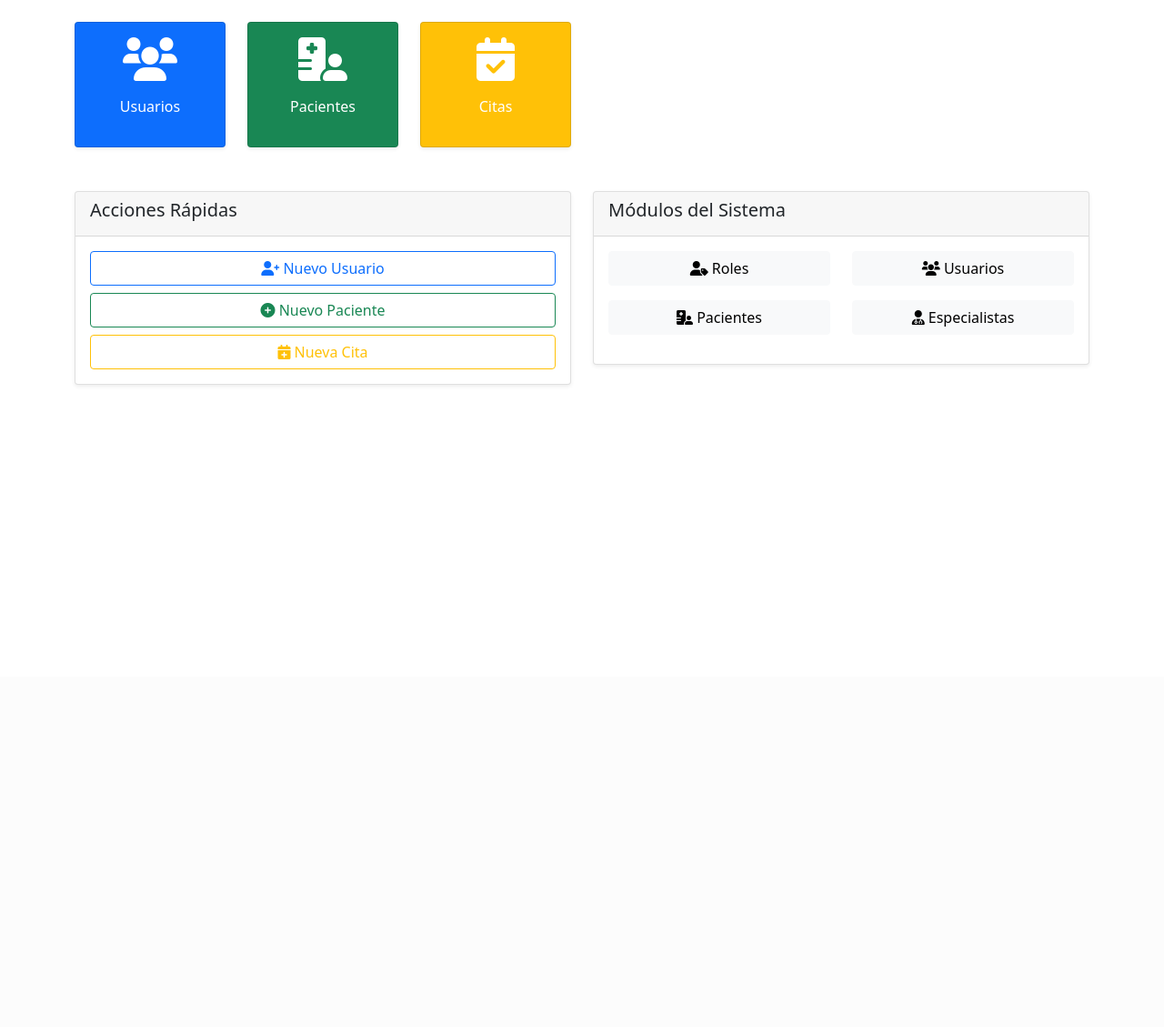
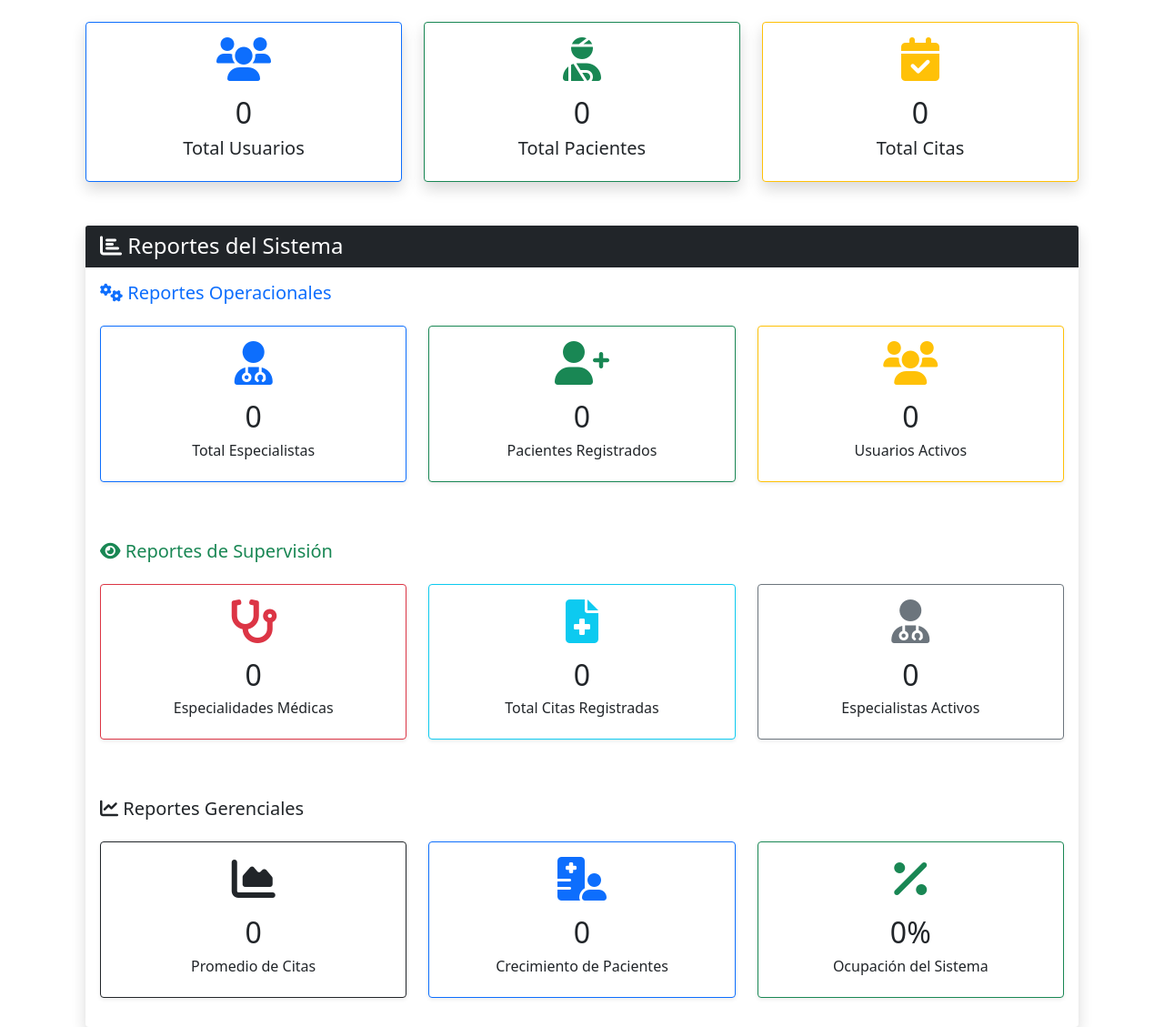
Before and after one commit to colmenarezdaniel177-art/basededatos, a PHP site: page /dashboard/index.php in a window 1280 px wide. Shown: the part 56-1185 px from the top of the page at 91% size. Before the commit the page ends 479 px from the top, so only its background shows below. Run offline with PHP 8.4, Linux system fonts and the light colour scheme; data that the repository does not hold is empty.

Commit message:
Controlle Y Index Dashboard Cambios
cambios en el index del dashboard y en el controller y agg los reportes

```diff
--- a/views/dashboard/index.php
+++ b/views/dashboard/index.php
@@ -1,94 +1,236 @@
-<?php
-$title = "Dashboard - Sistema de Gestión";
-require_once '../views/layouts/header.php';
-?>
+<?php require_once '../views/layouts/header.php'; ?>
 
+<div class="container-fluid mt-4">
+
+    <!-- ESTADÍSTICAS PRINCIPALES -->
     <div class="row">
-    <div class="col-md-2 mb-4">
-        <div class="card bg-primary text-white">
+
+        <div class="col-md-4 mb-4">
+            <div class="card border-primary shadow h-100">
                 <div class="card-body text-center">
-                <i class="fas fa-users fa-3x mb-2"></i>
-                <h3><?php echo $total_usuarios; ?></h3>
-                <p>Usuarios</p>
-            </div>
-        </div>
-    </div>
-    <div class="col-md-2 mb-4">
-        <div class="card bg-success text-white">
-            <div class="card-body text-center">
-                <i class="fas fa-hospital-user fa-3x mb-2"></i>
-                <h3><?php echo $total_pacientes; ?></h3>
-                <p>Pacientes</p>
+
+                    <i class="fas fa-users fa-3x text-primary mb-3"></i>
+
+                    <h2><?= isset($total_usuarios) ? $total_usuarios : 0; ?></h2>
+
+                    <h5>Total Usuarios</h5>
+
                 </div>
             </div>
         </div>
 
-    <div class="col-md-2 mb-4">
-        <div class="card bg-warning text-white">
+        <div class="col-md-4 mb-4">
+            <div class="card border-success shadow h-100">
                 <div class="card-body text-center">
-                <i class="fas fa-calendar-check fa-3x mb-2"></i>
-                <h3><?php echo $total_citas; ?></h3>
-                <p>Citas</p>
+
+                    <i class="fas fa-user-injured fa-3x text-success mb-3"></i>
+
+                    <h2><?= isset($total_pacientes) ? $total_pacientes : 0; ?></h2>
+
+                    <h5>Total Pacientes</h5>
+
+                </div>
+            </div>
+        </div>
+
+        <div class="col-md-4 mb-4">
+            <div class="card border-warning shadow h-100">
+                <div class="card-body text-center">
+
+                    <i class="fas fa-calendar-check fa-3x text-warning mb-3"></i>
+
+                    <h2><?= isset($total_citas) ? $total_citas : 0; ?></h2>
+
+                    <h5>Total Citas</h5>
+
                 </div>
             </div>
         </div>
 
     </div>
 
+    <!-- REPORTES -->
     <div class="row mt-4">
-    <div class="col-md-6">
-        <div class="card">
-            <div class="card-header">
-                <h5>Acciones Rápidas</h5>
+
+        <div class="col-12">
+
+            <div class="card shadow border-0">
+
+                <div class="card-header bg-dark text-white">
+
+                    <h4 class="mb-0">
+                        <i class="fas fa-chart-bar"></i>
+                        Reportes del Sistema
+                    </h4>
+
                 </div>
+
                 <div class="card-body">
-                <div class="d-grid gap-2">
-                    <a href="index.php?controller=usuario&action=create" class="btn btn-outline-primary">
-                        <i class="fas fa-user-plus"></i> Nuevo Usuario
-                    </a>
-                    <a href="index.php?controller=paciente&action=create" class="btn btn-outline-success">
-                        <i class="fas fa-plus-circle"></i> Nuevo Paciente
-                    </a>
-                    <a href="index.php?controller=cita&action=create" class="btn btn-outline-warning">
-                        <i class="fas fa-calendar-plus"></i> Nueva Cita
-                    </a>
+
+                    <!-- OPERACIONALES -->
+                    <h5 class="text-primary mb-4">
+                        <i class="fas fa-cogs"></i>
+                        Reportes Operacionales
+                    </h5>
+
+                    <div class="row mb-5">
+
+                        <div class="col-md-4 mb-3">
+                            <div class="card border-primary shadow-sm h-100">
+                                <div class="card-body text-center">
+
+                                    <i class="fas fa-user-md fa-3x text-primary mb-3"></i>
+
+                                    <h2><?= isset($total_historiales) ? $total_historiales : 0; ?></h2>
+
+                                    <h6>Total Especialistas</h6>
 
                                 </div>
                             </div>
                         </div>
-    </div>
-    <div class="col-md-6">
-        <div class="card">
-            <div class="card-header">
-                <h5>Módulos del Sistema</h5>
-            </div>
-            <div class="card-body">
-                <div class="row">
-                    <div class="col-6 mb-3">
-                        <a href="index.php?controller=rol&action=index" class="btn btn-light w-100">
-                            <i class="fas fa-user-tag"></i> Roles
-                        </a>
-                    </div>
-                    <div class="col-6 mb-3">
-                        <a href="index.php?controller=usuario&action=index" class="btn btn-light w-100">
-                            <i class="fas fa-users"></i> Usuarios
-                        </a>
-                    </div>
-                    <div class="col-6 mb-3">
-                        <a href="index.php?controller=paciente&action=index" class="btn btn-light w-100">
-                            <i class="fas fa-hospital-user"></i> Pacientes
-                        </a>
-                    </div>
-                    <div class="col-6 mb-3">
-                        <a href="index.php?controller=especialista&action=index" class="btn btn-light w-100">
-                            <i class="fas fa-user-md"></i> Especialistas
-                        </a>
-                    </div>
+
+                        <div class="col-md-4 mb-3">
+                            <div class="card border-success shadow-sm h-100">
+                                <div class="card-body text-center">
+
+                                    <i class="fas fa-user-plus fa-3x text-success mb-3"></i>
+
+                                    <h2><?= isset($pacientes_recientes) ? $pacientes_recientes : 0; ?></h2>
+
+                                    <h6>Pacientes Registrados</h6>
 
                                 </div>
                             </div>
                         </div>
+
+                        <div class="col-md-4 mb-3">
+                            <div class="card border-warning shadow-sm h-100">
+                                <div class="card-body text-center">
+
+                                    <i class="fas fa-users fa-3x text-warning mb-3"></i>
+
+                                    <h2><?= isset($usuarios_activos) ? $usuarios_activos : 0; ?></h2>
+
+                                    <h6>Usuarios Activos</h6>
+
+                                </div>
                             </div>
                         </div>
 
+                    </div>
+
+                    <!-- SUPERVISIÓN -->
+                    <h5 class="text-success mb-4">
+                        <i class="fas fa-eye"></i>
+                        Reportes de Supervisión
+                    </h5>
+
+                    <div class="row mb-5">
+
+                        <div class="col-md-4 mb-3">
+                            <div class="card border-danger shadow-sm h-100">
+                                <div class="card-body text-center">
+
+                                    <i class="fas fa-stethoscope fa-3x text-danger mb-3"></i>
+
+                                    <h2><?= isset($total_especialidades) ? $total_especialidades : 0; ?></h2>
+
+                                    <h6>Especialidades Médicas</h6>
+
+                                </div>
+                            </div>
+                        </div>
+
+                        <div class="col-md-4 mb-3">
+                            <div class="card border-info shadow-sm h-100">
+                                <div class="card-body text-center">
+
+                                    <i class="fas fa-file-medical fa-3x text-info mb-3"></i>
+
+                                    <h2><?= isset($total_diagnosticos) ? $total_diagnosticos : 0; ?></h2>
+
+                                    <h6>Total Citas Registradas</h6>
+
+                                </div>
+                            </div>
+                        </div>
+
+                        <div class="col-md-4 mb-3">
+                            <div class="card border-secondary shadow-sm h-100">
+                                <div class="card-body text-center">
+
+                                    <i class="fas fa-user-md fa-3x text-secondary mb-3"></i>
+
+                                    <h2><?= isset($especialistas_activos) ? $especialistas_activos : 0; ?></h2>
+
+                                    <h6>Especialistas Activos</h6>
+
+                                </div>
+                            </div>
+                        </div>
+
+                    </div>
+
+                    <!-- GERENCIALES -->
+                    <h5 class="text-dark mb-4">
+                        <i class="fas fa-chart-line"></i>
+                        Reportes Gerenciales
+                    </h5>
+
+                    <div class="row">
+
+                        <div class="col-md-4 mb-3">
+                            <div class="card border-dark shadow-sm h-100">
+                                <div class="card-body text-center">
+
+                                    <i class="fas fa-chart-area fa-3x text-dark mb-3"></i>
+
+                                    <h2><?= isset($promedio_citas) ? $promedio_citas : 0; ?></h2>
+
+                                    <h6>Promedio de Citas</h6>
+
+                                </div>
+                            </div>
+                        </div>
+
+                        <div class="col-md-4 mb-3">
+                            <div class="card border-primary shadow-sm h-100">
+                                <div class="card-body text-center">
+
+                                    <i class="fas fa-hospital-user fa-3x text-primary mb-3"></i>
+
+                                    <h2><?= isset($crecimiento_pacientes) ? $crecimiento_pacientes : 0; ?></h2>
+
+                                    <h6>Crecimiento de Pacientes</h6>
+
+                                </div>
+                            </div>
+                        </div>
+
+                        <div class="col-md-4 mb-3">
+                            <div class="card border-success shadow-sm h-100">
+                                <div class="card-body text-center">
+
+                                    <i class="fas fa-percentage fa-3x text-success mb-3"></i>
+
+                                    <h2><?= isset($ocupacion_sistema) ? $ocupacion_sistema : 0; ?>%</h2>
+
+                                    <h6>Ocupación del Sistema</h6>
+
+                                </div>
+                            </div>
+                        </div>
+
+                    </div>
+
+                </div>
+
+            </div>
+
+        </div>
+
+    </div>
+
+</div>
+
 <?php require_once '../views/layouts/footer.php'; ?>
```
Also changed, not shown: controllers/DashboardController.php (+123 -34 lines). Lines whose indentation alone changed are shown as unchanged.
